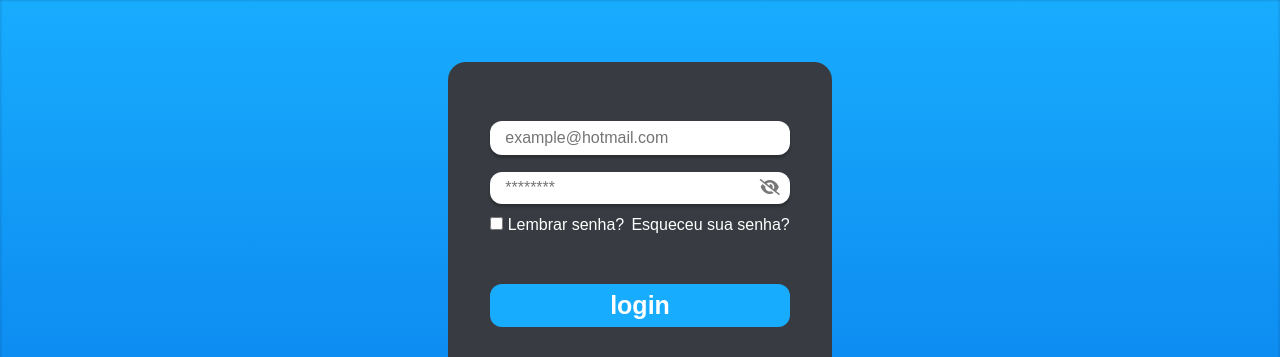
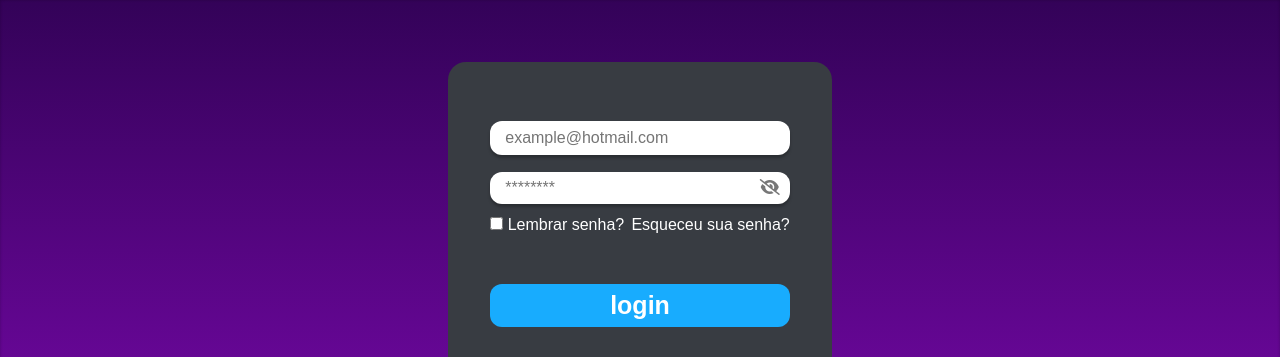
Before and after one commit to Gabronx/login, a plain HTML site: page index.html in a window 1280 px wide. Shown: the part 74-431 px from the top of the page. Drawn offline with Linux system fonts and the light colour scheme.

Commit message:
alteração de cor

```diff
--- a/CSS/style.css
+++ b/CSS/style.css
@@ -23,7 +23,7 @@ header h1 {
 main {
     width: 100%;
     min-height: 100vh;
-    background: linear-gradient(#18acfe, #0166e1);
+    background: linear-gradient(#330258, #a20cdd);
     display: flex;
     justify-content: center;
     box-shadow: inset 0px 2px 3px rgba(0, 0, 0, 0.25);
```
